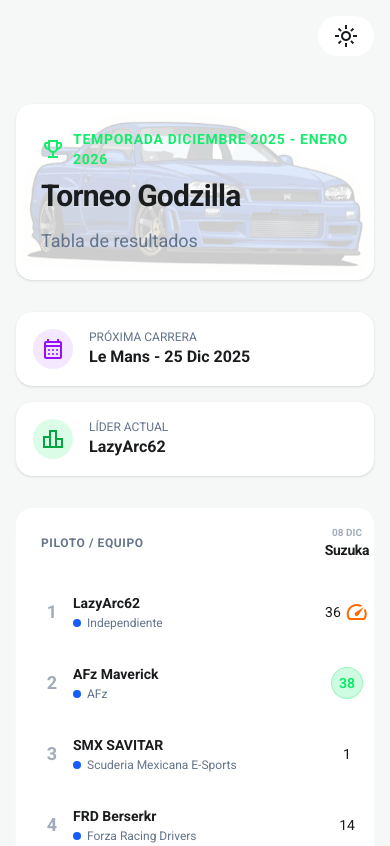
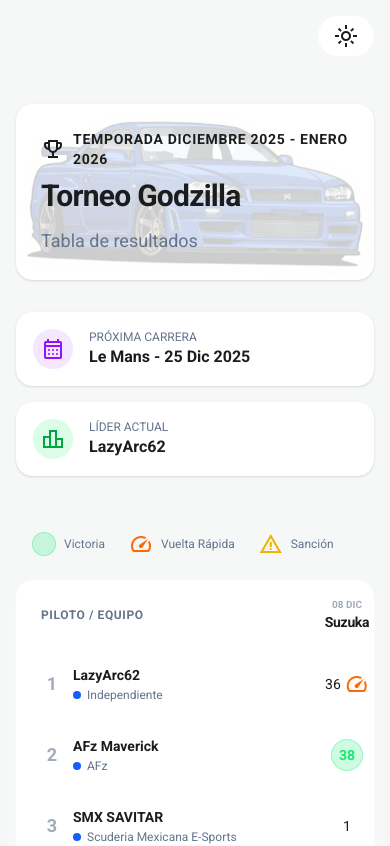
Before and after one commit to Claudio-GD/clauddev, a React (Vite) app: page /frd/tournament-results/godzilla in a window 390 px wide. Shown: the top 846 px of the page. Built offline with nearby package versions, Linux system fonts and the light colour scheme.

Commit message:
refactor: Cambio de color de titulo en tema claro vista responsiva

```diff
--- a/src/components/ResultTable/ResultTable.tsx
+++ b/src/components/ResultTable/ResultTable.tsx
@@ -43,6 +43,7 @@ export const ResultTable = () => {
 
     return (
         <>
+            <Leyend />
             <div className="w-full bg-surface border border-surface rounded-2xl overflow-hidden shadow-lg shadow-surface/50">
                 <div className="overflow-x-auto">
                     <table className="w-full border-collapse">
@@ -51,7 +52,6 @@ export const ResultTable = () => {
                     </table>
                 </div>
             </div>
-            <Leyend />
             <ResultRace open={open} setOpen={setOpen} pilot={pilot} raceResult={raceResult} />
         </>
     )
--- a/src/components/TournamentHeader.tsx
+++ b/src/components/TournamentHeader.tsx
@@ -7,7 +7,7 @@ export const TournamentHeader = () => (
             <img alt="Nissan R-34 Godzilla" className="w-full h-full object-cover object-center opacity-20 mix-blend-multiply" src={Godzilla} />
         </div>
         <div className="relative z-10 flex flex-col gap-2 max-w-2xl">
-            <div className="flex items-center gap-2 text-primary text-sm font-bold uppercase tracking-wider">
+            <div className="flex items-center gap-2 text-text md:text-primary text-sm font-bold uppercase tracking-wider">
                 <span className="material-symbols-outlined text-[16px]">trophy</span>
                 Temporada Diciembre 2025 - Enero 2026
             </div>
```
